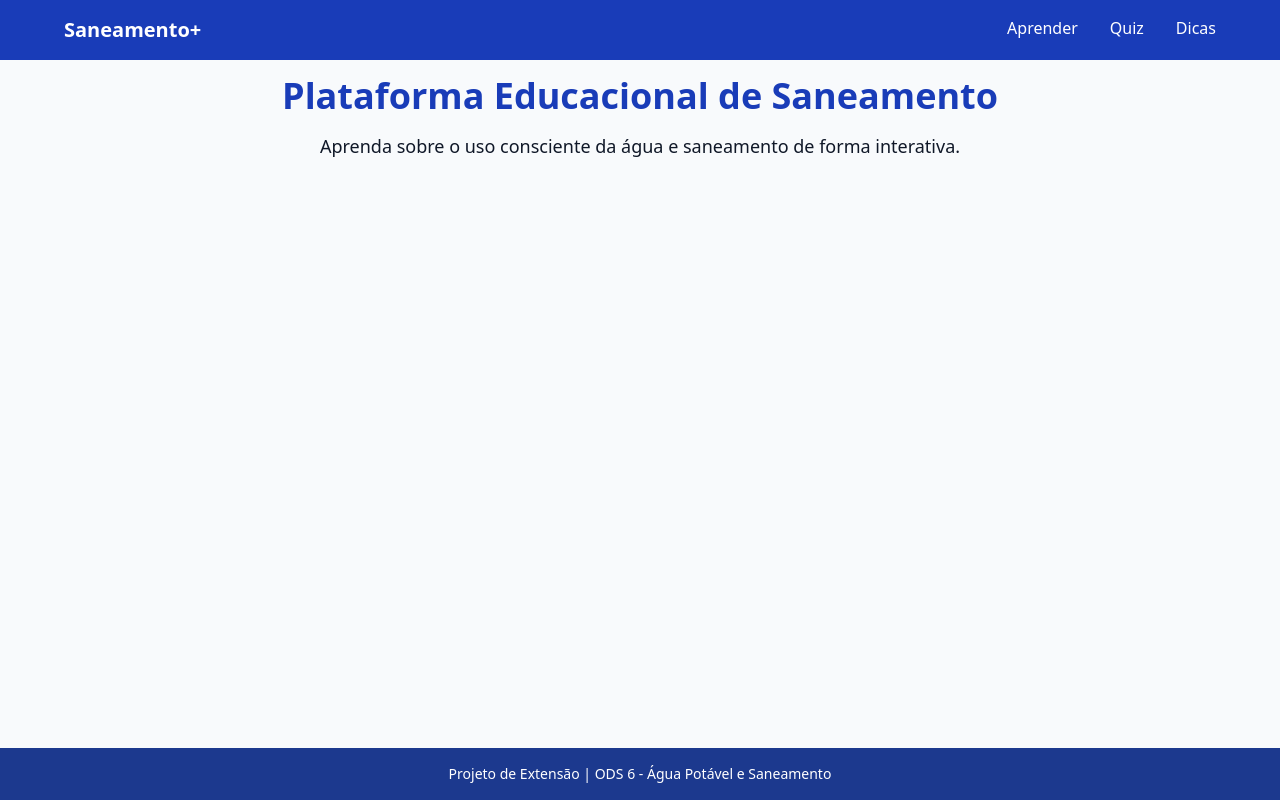
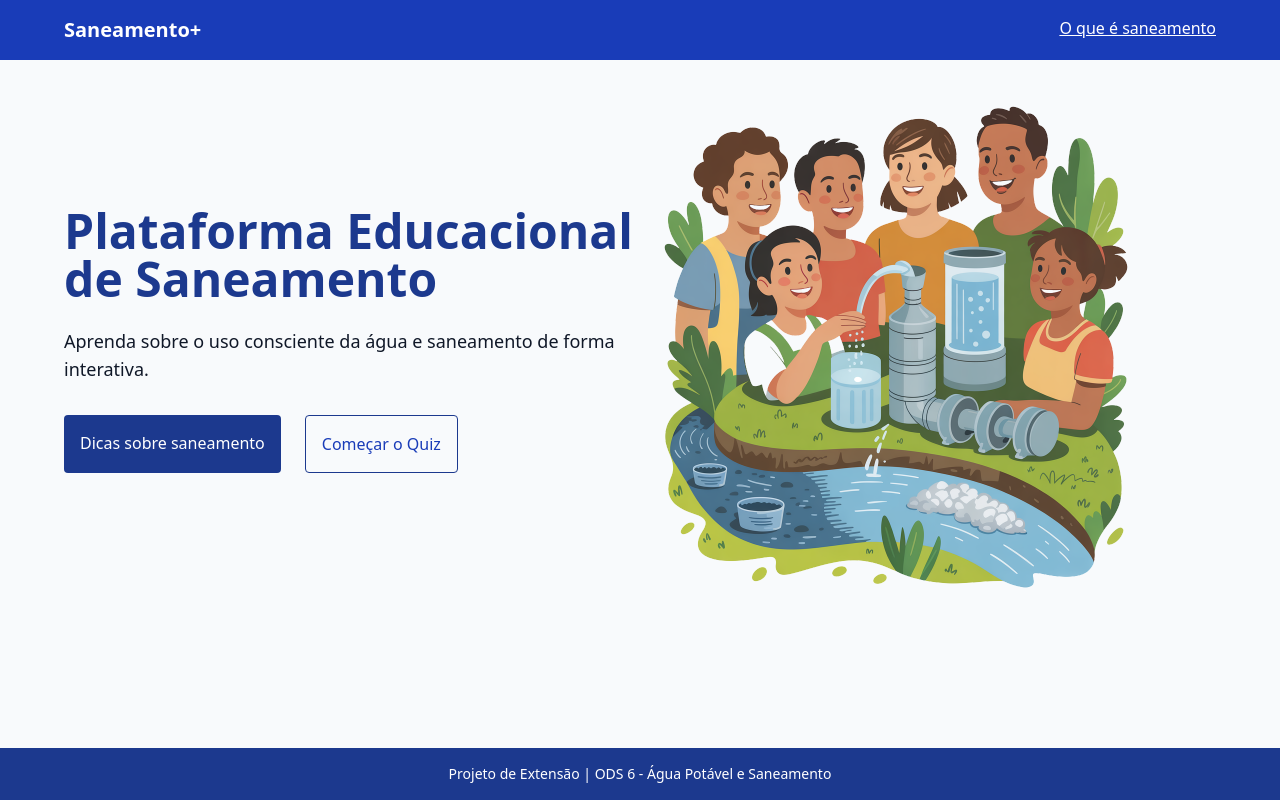
Before and after one commit to victorbterra/agua-para-todos, a Next.js app: page / in a window 1280 px wide. Built offline with nearby package versions, Linux system fonts and the light colour scheme.

Commit message:
style:Página inicial estilizada com botões de navegação

```diff
--- a/app/layout.tsx
+++ b/app/layout.tsx
@@ -18,7 +18,7 @@ export default function RootLayout({
     <html lang="pt-BR">
       <body className="flex flex-col min-h-screen bg-slate-50 text-gray-900">
         <Header />
-        <main className="flex-grow max-w-6xl mx-auto p-4">{children}</main>
+        <main className="flex-grow container mx-auto max-w-6xl">{children}</main>
         <Footer />
       </body>
     </html>
--- a/app/page.tsx
+++ b/app/page.tsx
@@ -1,8 +1,35 @@
+import Image from "next/image";
+import ilustrationHome from "@/public/images/ilustration-one.svg";
+import Link from "next/link";
+
 export default function HomePage() {
   return (
-    <section className="text-center space-y-4">
-      <h1 className="text-4xl font-bold text-blue-800">Plataforma Educacional de Saneamento</h1>
-      <p className="text-lg">Aprenda sobre o uso consciente da água e saneamento de forma interativa.</p>
+    <section className="flex space-y-4 items-center py-8">
+      <div className="w-1/2 mx-auto">
+        <h1 className="text-5xl font-bold text-blue-900">
+          Plataforma Educacional de Saneamento
+        </h1>
+        <p className="text-lg mt-6">
+          Aprenda sobre o uso consciente da água e saneamento de forma
+          interativa.
+        </p>
+        <div className="flex mt-4 gap-6">
+          <Link href={"/dicas"} className="button-blue">
+            Dicas sobre saneamento
+          </Link>
+          <Link href={"/quiz"} className="button-outline ">
+            Começar o Quiz
+          </Link>
+        </div>
+      </div>
+      <div className="w-1/2 mx-auto items-center">
+        <Image
+          src={ilustrationHome}
+          alt="Saneamento"
+          width={512}
+          height={512}
+        />
+      </div>
     </section>
   );
 }
--- a/components/footer.tsx
+++ b/components/footer.tsx
@@ -1,6 +1,6 @@
 export default function Footer() {
     return (
-      <footer className="bg-blue-900 text-white text-center py-4 text-sm mt-8">
+      <footer className="bg-blue-900 text-white text-center py-4 text-sm">
         Projeto de Extensão | ODS 6 - Água Potável e Saneamento
       </footer>
     );
--- a/components/header.tsx
+++ b/components/header.tsx
@@ -7,9 +7,7 @@ export default function Header() {
       <nav className="max-w-6xl mx-auto flex justify-between">
         <Link href="/" className="font-bold text-xl">Saneamento+</Link>
         <div className="space-x-8">
-          <Link href="/aprender">Aprender</Link>
-          <Link href="/quiz">Quiz</Link>
-          <Link href="/dicas">Dicas</Link>
+          <Link href="/aprender" className="underline">O que é saneamento</Link>
         </div>
       </nav>
     </header>
--- a/styles/globals.css
+++ b/styles/globals.css
@@ -1 +1,12 @@
 @import "tailwindcss";
+
+
+@layer components {
+    .button-outline {
+    @apply border border-blue-900 text-blue-800 px-4 py-4 rounded mt-4 transition-all hover:bg-blue-900 hover:text-white;
+    }
+
+    .button-blue {
+    @apply bg-blue-900 text-white px-4 py-4 rounded mt-4 transition-all hover:bg-blue-700;
+    }
+}
```
Also changed, not shown: public/images/ilustration-one.svg (added).
